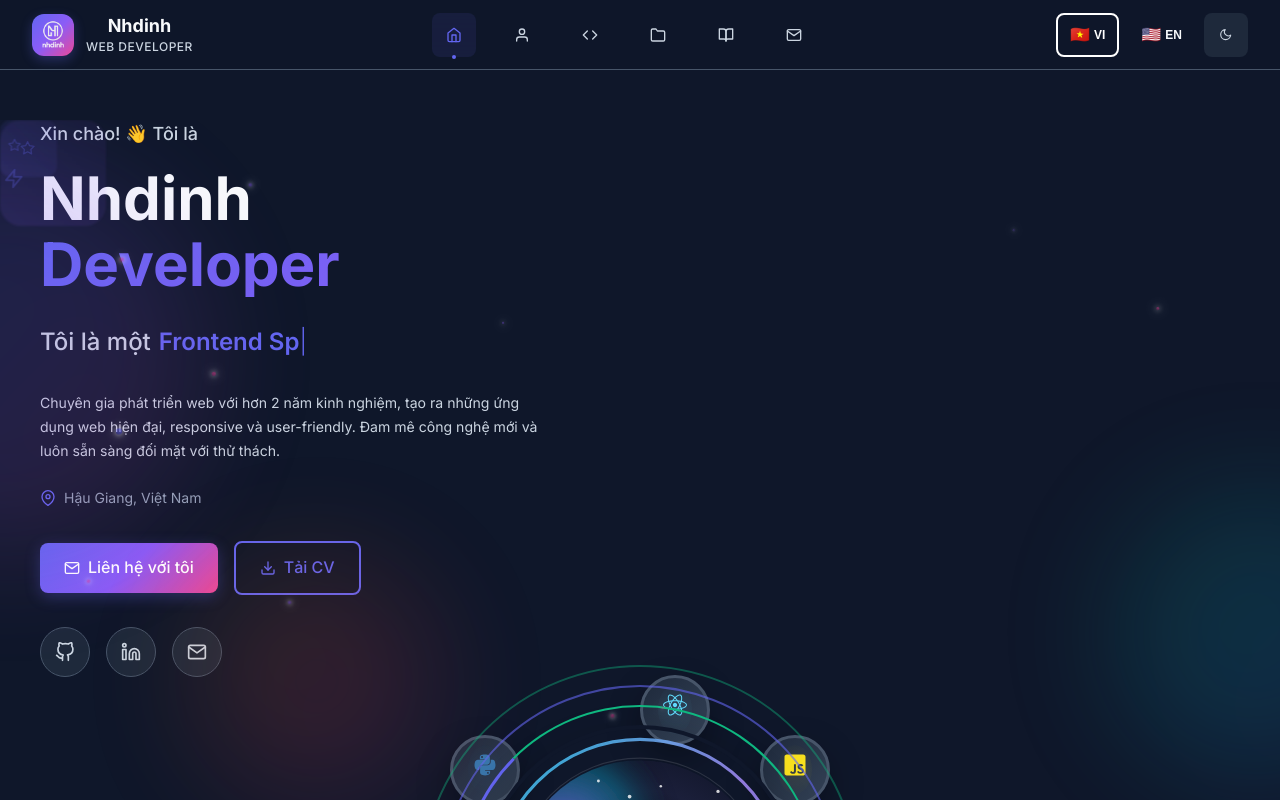
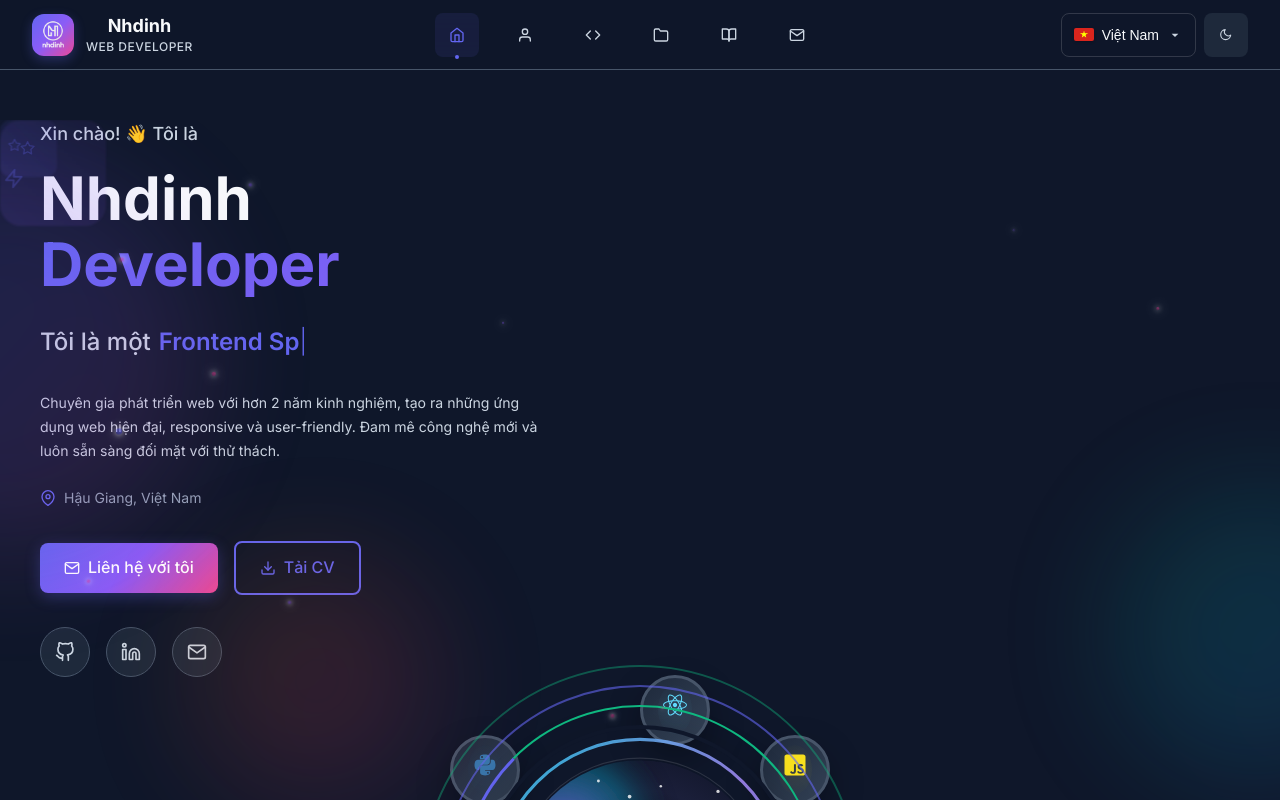
Before and after one commit to nhdinhdev03/ProfileTest, a React (Vite) app: page / in a window 1280 px wide. Shown: the top 800 px of the page. Built offline with nearby package versions, Linux system fonts and the light colour scheme.

Commit message:
tối ưu

```diff
--- a/src/Layouts/Header/Header.jsx
+++ b/src/Layouts/Header/Header.jsx
@@ -320,7 +320,10 @@ const MobileNav = memo(
                   }}
                 >
                   <div className="header__mobile-controls">
-                    <LanguageToggle className="header__mobile-language-toggle" />
+                    <LanguageToggle
+                      className="header__mobile-language-toggle"
+                      variant="compact"
+                    />
 
                     <button
                       className="header__mobile-theme-btn"
@@ -604,7 +607,10 @@ function Header({ theme, toggleTheme }) {
         />
 
         <div className="header__actions">
-          <LanguageToggle className="header__language-toggle" />
+          <LanguageToggle
+            className="header__language-toggle"
+            variant="dropdown"
+          />
 
           <button
             className="header__theme-toggle"
--- a/src/components/LanguageToggle/LanguageToggle.jsx
+++ b/src/components/LanguageToggle/LanguageToggle.jsx
@@ -1,21 +1,62 @@
-import React from 'react';
+import React, { useState, useRef, useEffect } from 'react';
 import { useTranslation } from 'react-i18next';
+import img from 'assets/Img';
 import './LanguageToggle.scss';
 
-const LanguageToggle = ({ className = '' }) => {
+const LanguageToggle = ({ className = '', variant = 'dropdown' }) => {
   const { i18n } = useTranslation();
+  const [isOpen, setIsOpen] = useState(false);
+  const dropdownRef = useRef(null);
 
   const changeLanguage = (lng) => {
     i18n.changeLanguage(lng);
+    setIsOpen(false);
   };
 
   const languages = [
-    { code: 'vi', name: 'Tiếng Việt', flag: '🇻🇳' },
-    { code: 'en', name: 'English', flag: '🇺🇸' }
+    {
+      code: 'vi',
+      name: 'Việt Nam',
+      flag: img.Co_VN,
+      shortName: 'VI'
+    },
+    {
+      code: 'en',
+      name: 'English',
+      flag: img.Co_My,
+      shortName: 'EN'
+    }
   ];
 
+  const currentLanguage = languages.find(lang => lang.code === i18n.language) || languages[0];
+
+  // Close dropdown when clicking outside
+  useEffect(() => {
+    const handleClickOutside = (event) => {
+      if (dropdownRef.current && !dropdownRef.current.contains(event.target)) {
+        setIsOpen(false);
+      }
+    };
+
+    document.addEventListener('mousedown', handleClickOutside);
+    return () => {
+      document.removeEventListener('mousedown', handleClickOutside);
+    };
+  }, []);
+
+  // Handle keyboard navigation
+  const handleKeyDown = (event) => {
+    if (event.key === 'Escape') {
+      setIsOpen(false);
+    } else if (event.key === 'Enter' || event.key === ' ') {
+      event.preventDefault();
+      setIsOpen(!isOpen);
+    }
+  };
+
+  if (variant === 'compact') {
     return (
-    <div className={`language-toggle ${className}`}>
+      <div className={`language-toggle language-toggle--compact ${className}`}>
         <div className="language-selector">
           {languages.map((lang) => (
             <button
@@ -23,14 +64,76 @@ const LanguageToggle = ({ className = '' }) => {
               className={`language-btn ${i18n.language === lang.code ? 'active' : ''}`}
               onClick={() => changeLanguage(lang.code)}
               title={lang.name}
+              aria-label={`Switch to ${lang.name}`}
             >
-            <span className="flag">{lang.flag}</span>
-            <span className="lang-code">{lang.code.toUpperCase()}</span>
+              <img
+                src={lang.flag}
+                alt={`${lang.name} flag`}
+                className="flag-img"
+              />
+              <span className="lang-code">{lang.shortName}</span>
             </button>
           ))}
         </div>
       </div>
     );
+  }
+
+  return (
+    <div className={`language-toggle language-toggle--dropdown ${className}`} ref={dropdownRef}>
+      <button
+        className={`language-current ${isOpen ? 'language-current--open' : ''}`}
+        onClick={() => setIsOpen(!isOpen)}
+        onKeyDown={handleKeyDown}
+        aria-label={`Current language: ${currentLanguage.name}. Click to change language`}
+        aria-haspopup="true"
+        aria-expanded={isOpen}
+      >
+        <img
+          src={currentLanguage.flag}
+          alt={`${currentLanguage.name} flag`}
+          className="flag-img"
+        />
+        <span className="lang-name">{currentLanguage.name}</span>
+        <svg
+          className={`chevron ${isOpen ? 'chevron--open' : ''}`}
+          viewBox="0 0 24 24"
+          width="16"
+          height="16"
+        >
+          <path d="M7 10l5 5 5-5z" fill="currentColor"/>
+        </svg>
+      </button>
+
+      {isOpen && (
+        <div className="language-dropdown">
+          {languages.map((lang) => (
+            <button
+              key={lang.code}
+              className={`language-option ${i18n.language === lang.code ? 'language-option--active' : ''}`}
+              onClick={() => changeLanguage(lang.code)}
+              aria-label={`Switch to ${lang.name}`}
+            >
+              <img
+                src={lang.flag}
+                alt={`${lang.name} flag`}
+                className="flag-img"
+              />
+              <div className="lang-details">
+                <span className="lang-name">{lang.name}</span>
+                <span className="lang-code">{lang.shortName}</span>
+              </div>
+              {i18n.language === lang.code && (
+                <svg className="check-icon" viewBox="0 0 24 24" width="16" height="16">
+                  <path d="M9 16.17L4.83 12l-1.42 1.41L9 19 21 7l-1.41-1.41z" fill="currentColor"/>
+                </svg>
+              )}
+            </button>
+          ))}
+        </div>
+      )}
+    </div>
+  );
 };
 
 export default LanguageToggle;
--- a/src/components/LanguageToggle/LanguageToggle.scss
+++ b/src/components/LanguageToggle/LanguageToggle.scss
@@ -1,4 +1,17 @@
 .language-toggle {
+  position: relative;
+
+  // Common styles for flag images
+  .flag-img {
+    width: 1.2rem;
+    height: auto;
+    border-radius: 2px;
+    object-fit: cover;
+    box-shadow: 0 1px 3px rgba(0, 0, 0, 0.2);
+  }
+
+  // Compact variant (inline buttons)
+  &--compact {
     .language-selector {
       display: flex;
       gap: 0.5rem;
@@ -29,10 +42,10 @@
         background: var(--primary-color);
         color: white;
         box-shadow: 0 4px 12px rgba(var(--primary-color-rgb), 0.3);
+
+        .flag-img {
+          box-shadow: 0 1px 3px rgba(255, 255, 255, 0.3);
         }
-
-    .flag {
-      font-size: 1rem;
       }
 
       .lang-code {
@@ -42,9 +55,144 @@
     }
   }
 
+  // Dropdown variant (default)
+  &--dropdown {
+    .language-current {
+      display: flex;
+      align-items: center;
+      gap: 0.5rem;
+      padding: 0.5rem 0.75rem;
+      border: 1px solid var(--border-color, rgba(0, 0, 0, 0.1));
+      border-radius: 0.5rem;
+      background: var(--background-secondary);
+      color: var(--text-primary);
+      cursor: pointer;
+      transition: all 0.2s ease;
+      font-size: 0.875rem;
+      font-weight: 500;
+      min-width: 120px;
+      position: relative;
+
+      &:hover {
+        border-color: var(--primary-color);
+        background: var(--background-tertiary);
+      }
+
+      &:focus {
+        outline: 2px solid var(--primary-color);
+        outline-offset: 2px;
+      }
+
+      &--open {
+        border-color: var(--primary-color);
+        background: var(--background-tertiary);
+
+        .chevron {
+          transform: rotate(180deg);
+        }
+      }
+
+      .lang-name {
+        flex: 1;
+        text-align: left;
+      }
+
+      .chevron {
+        transition: transform 0.2s ease;
+        color: var(--text-secondary);
+        flex-shrink: 0;
+      }
+    }
+
+    .language-dropdown {
+      position: absolute;
+      top: 100%;
+      left: 0;
+      right: 0;
+      margin-top: 0.25rem;
+      background: var(--background-primary);
+      border: 1px solid var(--border-color, rgba(0, 0, 0, 0.1));
+      border-radius: 0.5rem;
+      box-shadow: 0 8px 32px rgba(0, 0, 0, 0.15);
+      z-index: 1000;
+      overflow: hidden;
+      animation: slideDown 0.2s ease;
+    }
+
+    .language-option {
+      display: flex;
+      align-items: center;
+      gap: 0.75rem;
+      padding: 0.75rem;
+      border: none;
+      background: transparent;
+      color: var(--text-primary);
+      cursor: pointer;
+      transition: all 0.2s ease;
+      width: 100%;
+      text-align: left;
+
+      &:hover {
+        background: var(--background-secondary);
+      }
+
+      &:focus {
+        background: var(--background-secondary);
+        outline: 2px solid var(--primary-color);
+        outline-offset: -2px;
+      }
+
+      &--active {
+        background: var(--primary-color);
+        color: white;
+
+        .flag-img {
+          box-shadow: 0 1px 3px rgba(255, 255, 255, 0.3);
+        }
+      }
+
+      .lang-details {
+        flex: 1;
+        display: flex;
+        flex-direction: column;
+        gap: 0.125rem;
+      }
+
+      .lang-name {
+        font-size: 0.875rem;
+        font-weight: 500;
+      }
+
+      .lang-code {
+        font-size: 0.75rem;
+        opacity: 0.7;
+        font-weight: 400;
+      }
+
+      .check-icon {
+        flex-shrink: 0;
+        color: currentColor;
+      }
+    }
+  }
+}
+
+// Animation for dropdown
+@keyframes slideDown {
+  from {
+    opacity: 0;
+    transform: translateY(-10px);
+  }
+  to {
+    opacity: 1;
+    transform: translateY(0);
+  }
+}
+
 // Responsive design
 @media (max-width: 768px) {
   .language-toggle {
+    &--compact {
       .language-btn {
         padding: 0.4rem 0.6rem;
         font-size: 0.8rem;
@@ -54,15 +202,27 @@
         }
       }
     }
+
+    &--dropdown {
+      .language-current {
+        padding: 0.4rem 0.6rem;
+        min-width: 100px;
+        font-size: 0.8rem;
+      }
+
+      .language-option {
+        padding: 0.6rem;
+      }
+    }
+  }
 }
 
 // Dark theme adjustments
 [data-theme="dark"] {
   .language-toggle {
-    .language-btn {
-      background: var(--background-secondary);
-      color: var(--text-primary);
+    --border-color: rgba(255, 255, 255, 0.15);
 
+    &--compact .language-btn {
       &:hover {
         background: var(--background-tertiary);
       }
@@ -72,26 +232,39 @@
         color: white;
       }
     }
+
+    &--dropdown {
+      .language-current:hover,
+      .language-option:hover {
+        background: var(--background-tertiary);
+      }
+
+      .language-dropdown {
+        border-color: rgba(255, 255, 255, 0.15);
+        box-shadow: 0 8px 32px rgba(0, 0, 0, 0.4);
+      }
+    }
   }
 }
 
 // Light theme adjustments
 [data-theme="light"] {
   .language-toggle {
-    .language-btn {
+    --border-color: rgba(0, 0, 0, 0.1);
+
+    &--compact .language-selector {
       background: rgba(255, 255, 255, 0.9);
-      color: var(--text-primary);
-      border-color: rgba(0, 0, 0, 0.1);
-
-      &:hover {
-        background: rgba(255, 255, 255, 1);
-        box-shadow: 0 2px 8px rgba(0, 0, 0, 0.1);
     }
 
-      &.active {
-        background: var(--primary-color);
+    &--dropdown {
+      .language-current {
+        background: rgba(255, 255, 255, 0.9);
+        backdrop-filter: blur(10px);
+      }
 
-        border-color: var(--primary-color);
+      .language-dropdown {
+        background: rgba(255, 255, 255, 0.98);
+        backdrop-filter: blur(10px);
       }
     }
   }
```
Lines whose indentation alone changed are shown as unchanged.
